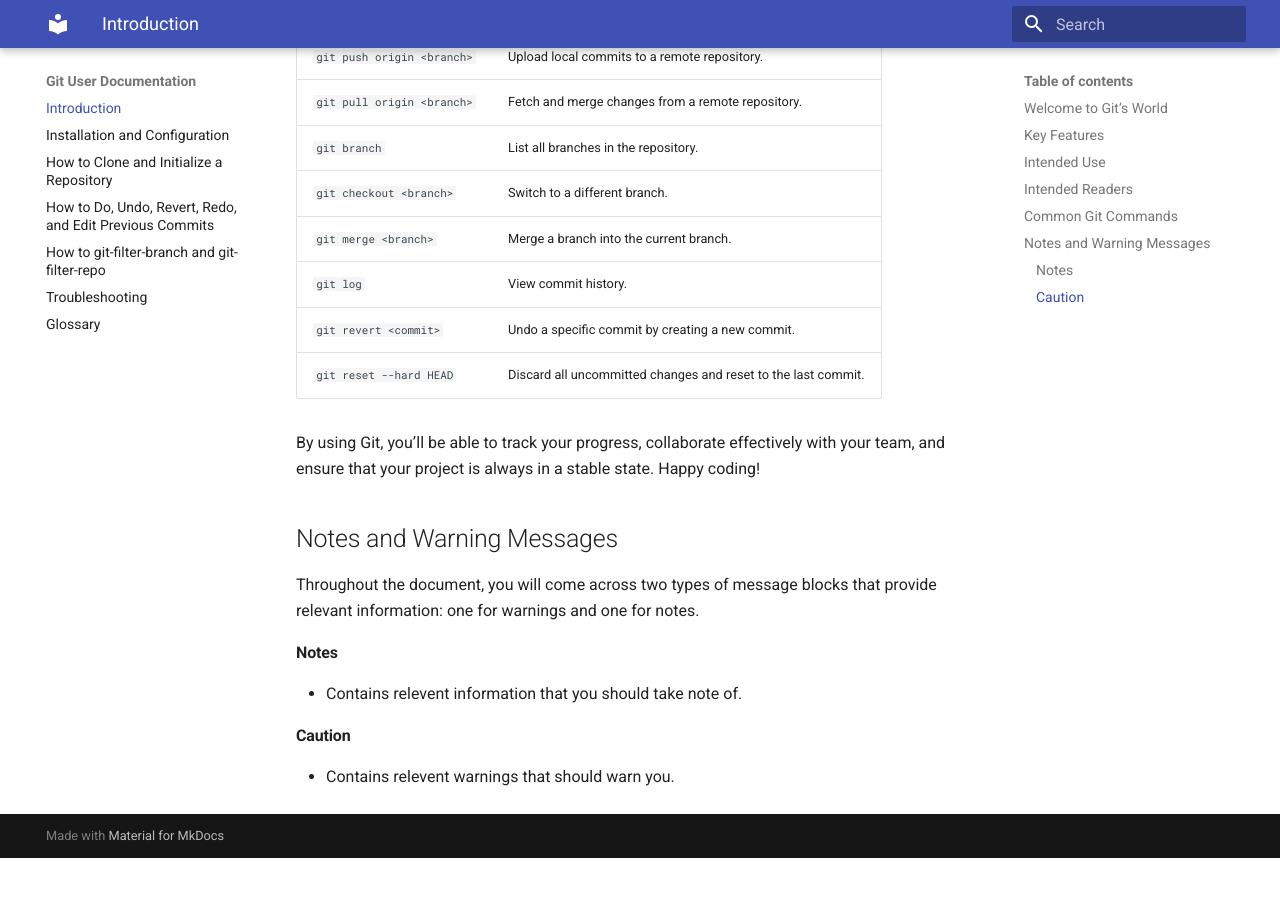
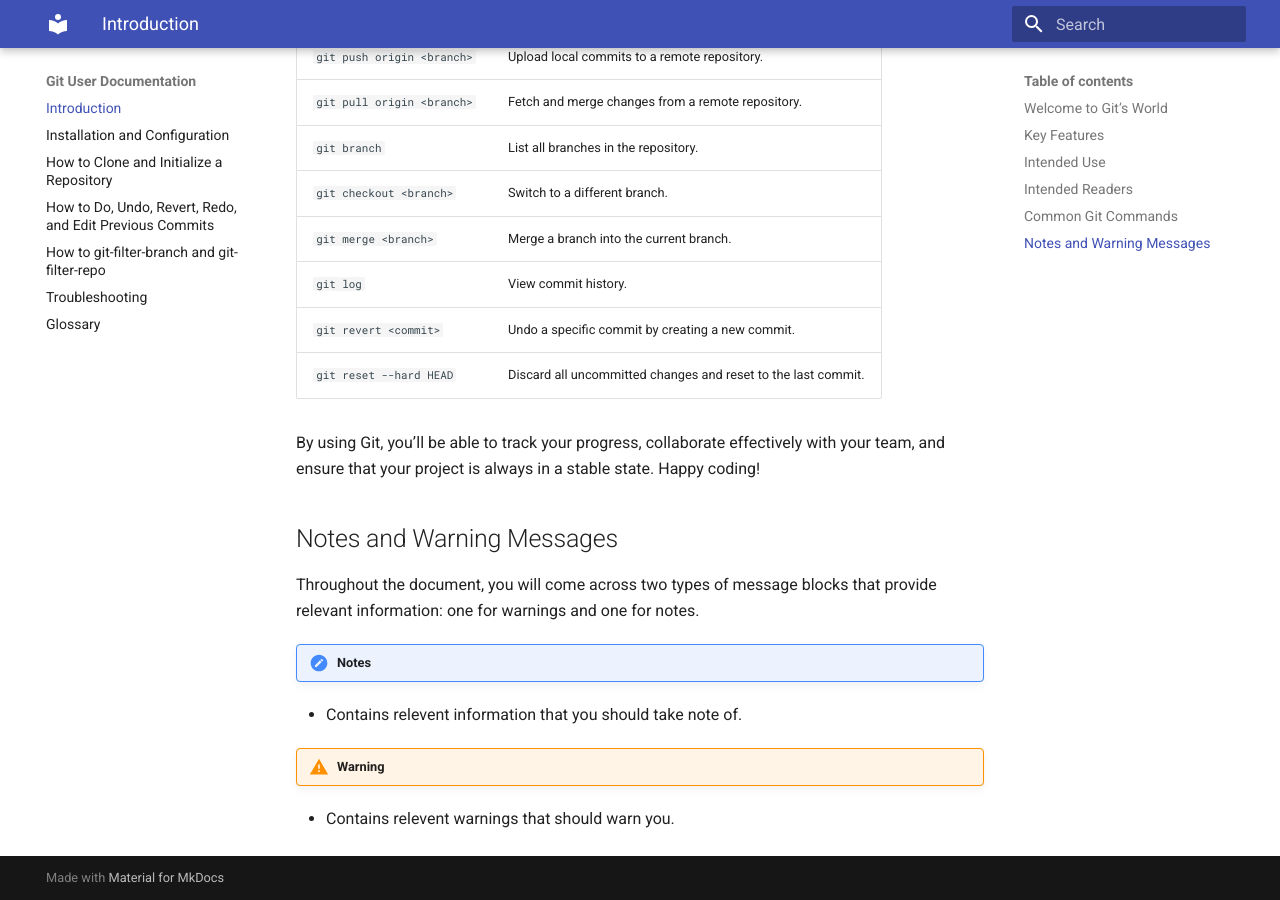
Before and after one commit to BCIT-203/COMM-2216-User-Documentation-Assignment, an MkDocs documentation site: the page built from docs/index.md, in a window 1280 px wide and 900 px high, scrolled down 1723 px. Built offline with MkDocs 1.6.1 and Material for MkDocs 9.7.7, drawn with Linux system fonts in a browser that asks for light colours; before the commit the page ends 2581 px from its top, so only the background shows below that.

Commit message:
Fixed note and warnign blocks

```diff
--- a/docs/index.md
+++ b/docs/index.md
@@ -52,10 +52,10 @@
 
 Throughout the document, you will come across two types of message blocks that provide relevant information: one for warnings and one for notes.
 
-#### Notes
+!!! Notes
 
 - Contains relevent information that you should take note of.
 
-#### Caution
+!!! Warning
 
 - Contains relevent warnings that should warn you.
```
